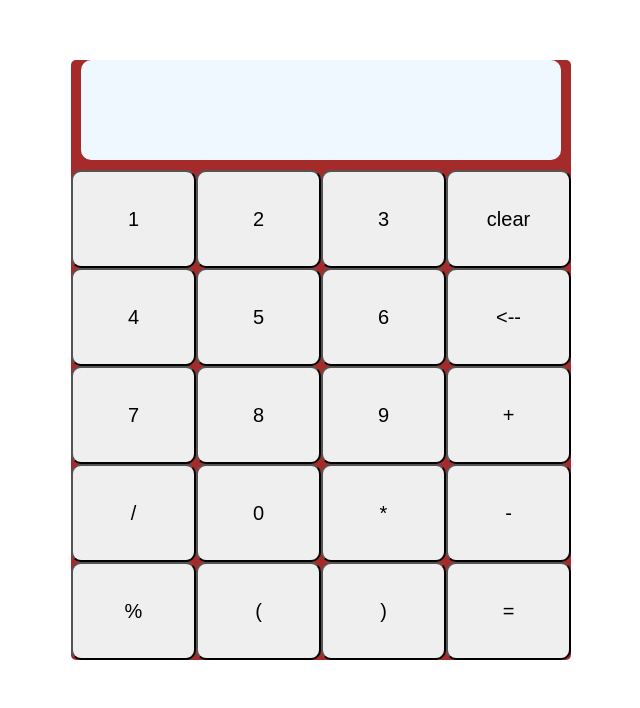
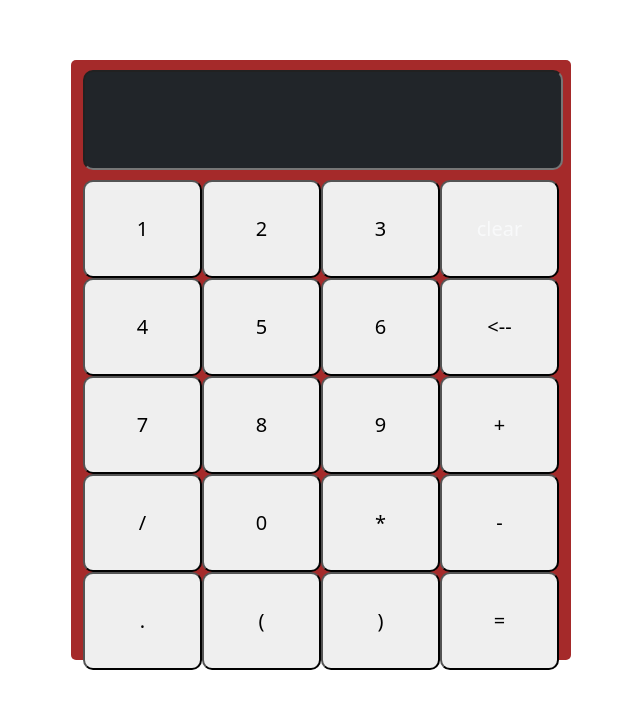
Before and after one commit to krishnendu19802/calculator, a plain HTML site: page index.html in a window 1280 px wide. Shown: the whole page, without its empty margins (319-959 px from the left). Drawn offline with nearby package versions, Linux system fonts and the light colour scheme.

Commit message:
html file

```diff
--- a/index.html
+++ b/index.html
@@ -5,37 +5,41 @@
     <meta http-equiv="X-UA-Compatible" content="IE=edge">
     <meta name="viewport" content="width=device-width, initial-scale=1.0">
     <title>Calculator</title>
+    <link href="https://cdn.jsdelivr.net/npm/bootstrap@5.3.0-alpha3/dist/css/bootstrap.min.css" rel="stylesheet"
+    integrity="sha384-KK94CHFLLe+nY2dmCWGMq91rCGa5gtU4mk92HdvYe+M/SXH301p5ILy+dN9+nJOZ" crossorigin="anonymous">
     <link rel="stylesheet" href="index.css">
 </head>
 <body>
-    <main>
-        <div class="mainarea">
+    <main class="container-fluid">
+        <div class="mainarea container-fluid">
             <!-- <p></p> -->
-            <div class="tfield" id="displayarea"></div>
-            <div class="buttons" id="buttons">
-                <button id="1" onclick="funcnum(1)">1</button>
-                <button id="2" onclick="funcnum(2)">2</button>
-                <button id="3" onclick="funcnum(3)">3</button>
-                <button id="clear" onclick="clearfunc()">clear</button>
+            <form >
+                <input type="text" class="tfield bg-dark text-light container" id="displayarea">
+            </form>
+            <div class="buttons " id="buttons ">
+                <button id="1" class="btnc" data-num="1">1</button>
+                <button id="2" class="btnc" data-num="2">2</button>
+                <button id="3" class="btnc" data-num="3">3</button>
+                <button id="clear" class="text-light">clear</button>
 
-                <button id="4" onclick="funcnum(4)">4</button>
-                <button id="5" onclick="funcnum(5)">5</button>
-                <button id="6" onclick="funcnum(6)">6</button>
-                <button id="dellast" onclick="dellast()"><--</button>
+                <button id="4" class="btnc" data-num="4">4</button>
+                <button id="5" class="btnc" data-num="5">5</button>
+                <button id="6" class="btnc" data-num="6">6</button>
+                <button id="dellast"  ><--</button>
 
-                <button id="7" onclick="funcnum(7)">7</button>
-                <button id="8" onclick="funcnum(8)">8</button>
-                <button id="9" onclick="funcnum(9)">9</button>
-                <button id="add" onclick="funcsymb('+')">+</button>
-                <button id="divide" onclick="funcsymb('/')">/</button>
-                <button id="0" onclick="funcnum(0)">0</button>
+                <button id="7" class="btnc" data-num="7">7</button>
+                <button id="8" class="btnc" data-num="8">8</button>
+                <button id="9" class="btnc" data-num="9">9</button>
+                <button id="add" class="btnc" data-num="+">+</button>
+                <button id="divide" class="btnc" data-num="/">/</button>
+                <button id="0" class="btnc" data-num="0">0</button>
 
-                <button id="mult" onclick="funcsymb('*')">*</button>
-                <button id="sub" onclick="funcsymb('-')">-</button>
-                <button id="rem" onclick="funcsymb('%')">% </button>
-                <button id="startbrac" onclick="funcsymb('(')"">(</button>
-                <button id="endbrac" onclick="funcsymb(')')"">)</button>
-                <button id="equals" onclick="equalfunc()">=</button>
+                <button id="mult" class="btnc" data-num="*">*</button>
+                <button id="sub" class="btnc" data-num="-">-</button>
+                <button id="rem" class="btnc" data-num=".">. </button>
+                <button id="startbrac" class="btnc " data-num="(">(</button>
+                <button id="endbrac" class="btnc " data-num=")">)</button>
+                <button id="equals"  >=</button>
 
 
 
```
